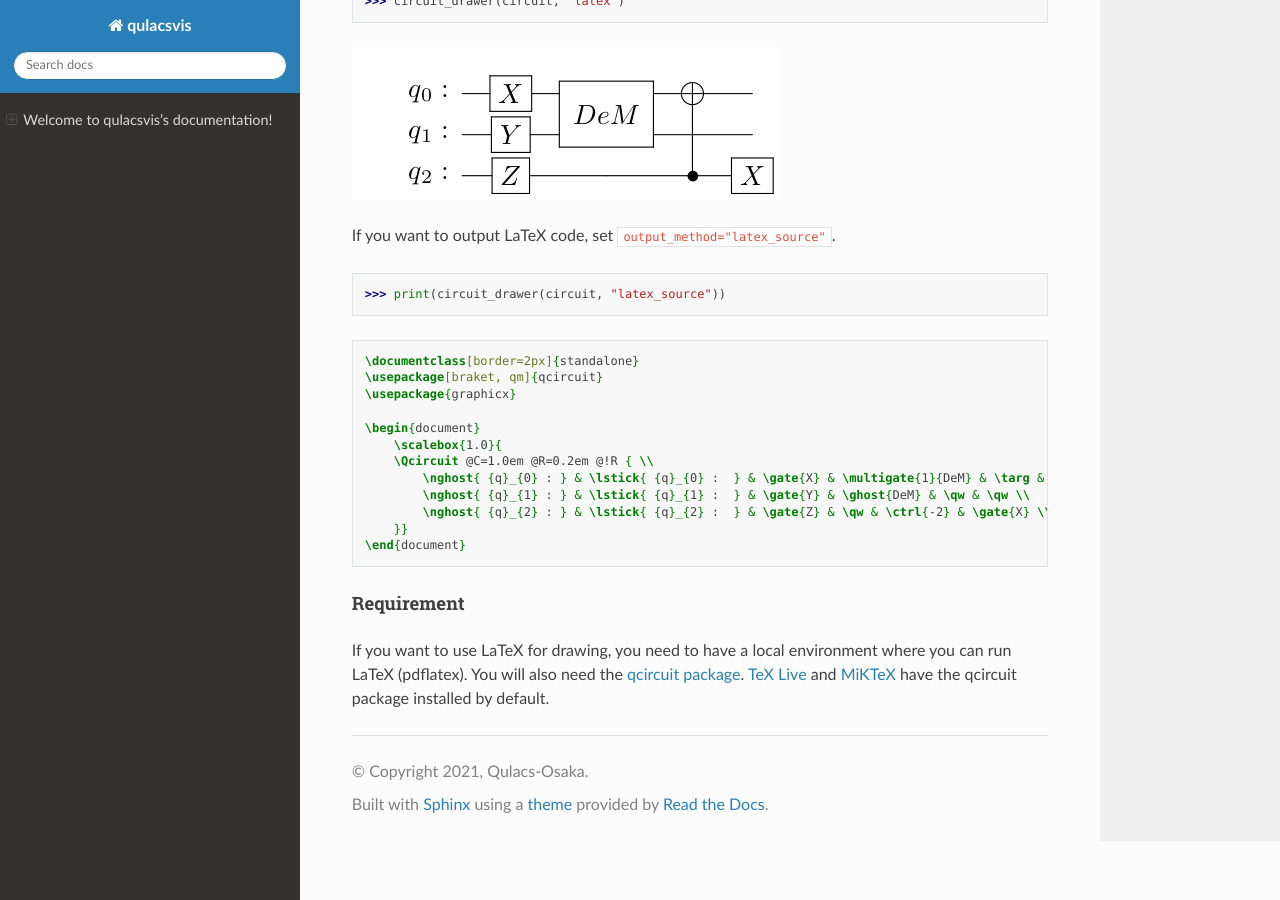
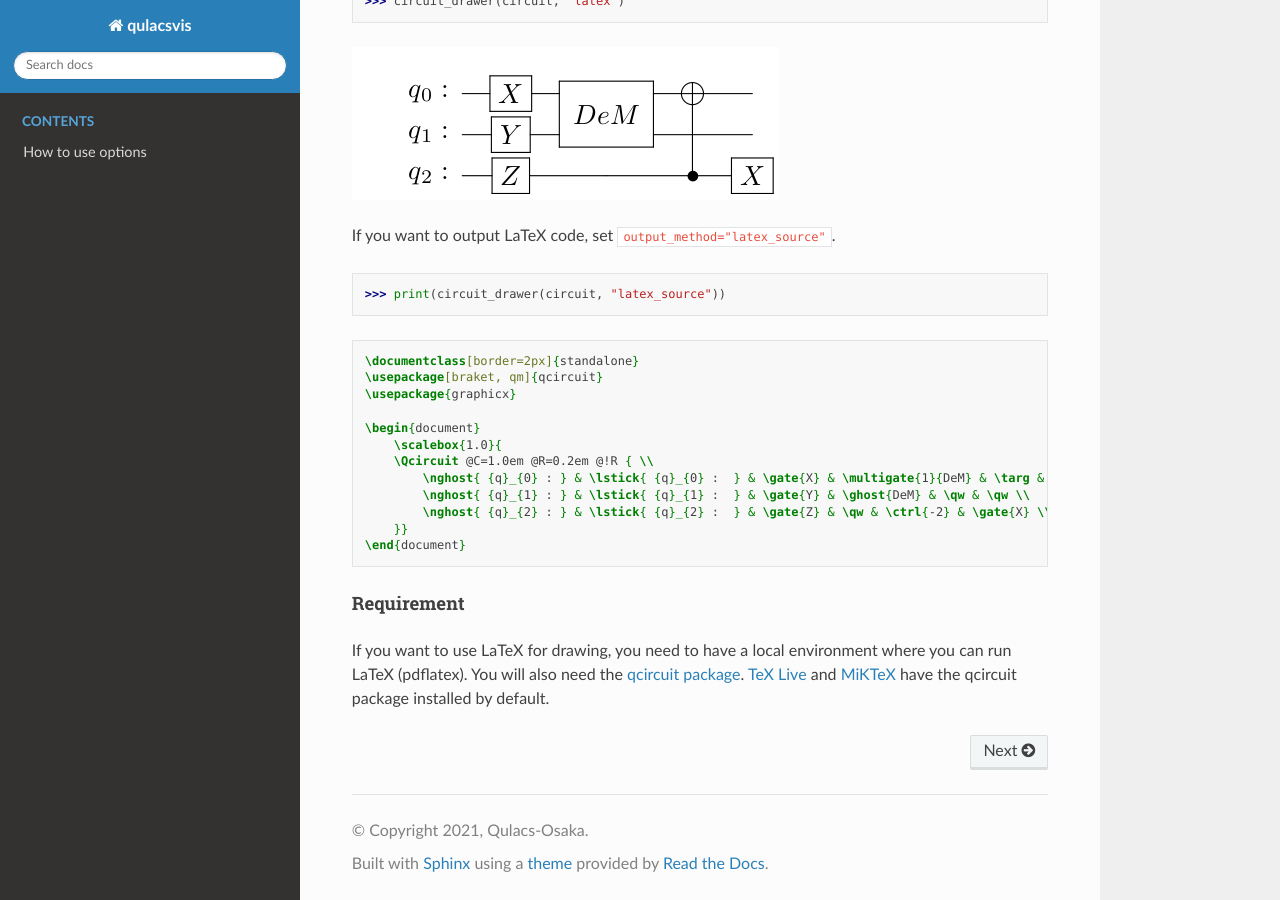
Before and after one commit to Qulacs-Osaka/qulacs-visualizer, a Sphinx documentation site: the page built from doc/source/index.rst, in a window 1280 px wide and 900 px high, scrolled down 1747 px. Built offline with Sphinx 7.4.7 and the Read the Docs theme 2.0.0, drawn with Linux system fonts in a browser that asks for light colours; pages that are not in the unit, such as notebooks, are missing from menus.

```diff
--- a/doc/source/index.rst
+++ b/doc/source/index.rst
@@ -2,6 +2,15 @@
    sphinx-quickstart on Mon Sep  6 22:48:05 2021.
    You can adapt this file completely to your liking, but it should at least
    contain the root `toctree` directive.
+
+.. Hidden TOCs
+
+.. toctree::
+   :caption: Contents
+   :maxdepth: 2
+   :hidden:
+
+   options
 
 Welcome to qulacsvis's documentation!
 =====================================
```
